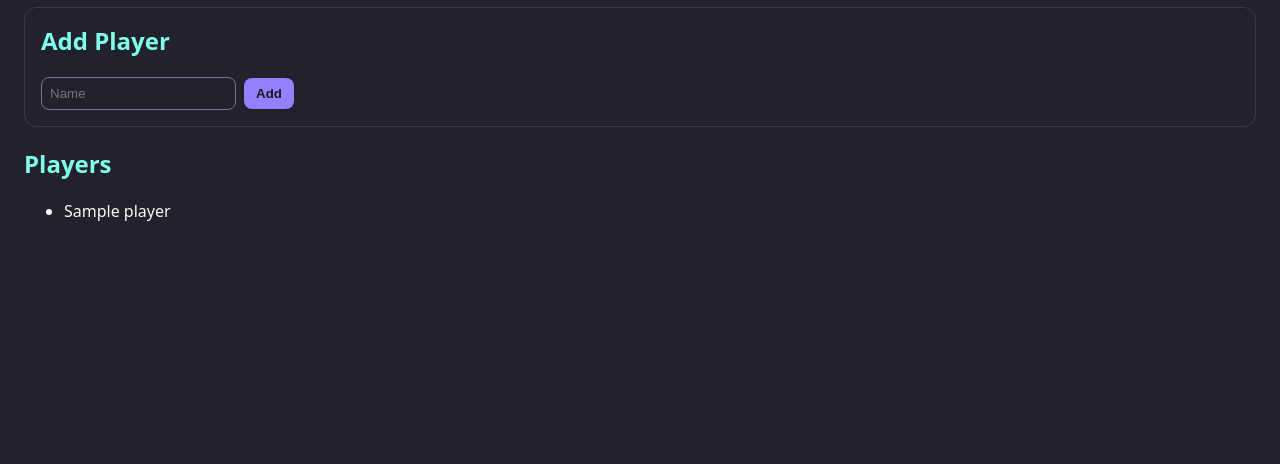
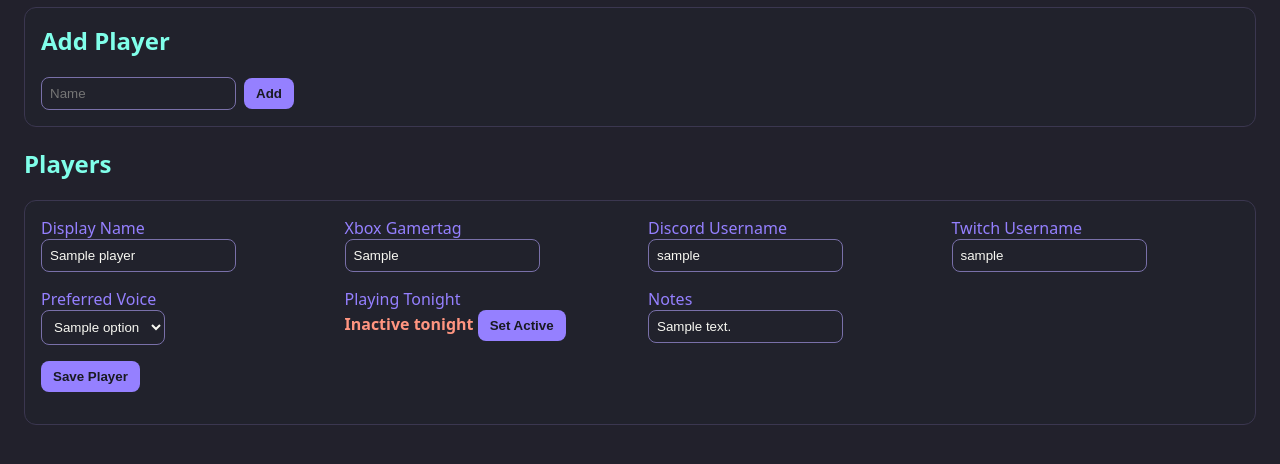
Before and after one commit to Lukefilewalker/SquadSync, a FastAPI app: template app/templates/players.html in a window 1280 px wide. Shown: the part 189-653 px from the top of the page. Run offline with FastAPI, Linux system fonts and the light colour scheme; the template is opened without the code that fills it: most values are stand-ins (such as "Sample title", 1, 10 or a date in 2020).

Commit message:
Add player profiles, active squad tracking, game archiving, and bulk import support

```diff
--- a/app/main.py
+++ b/app/main.py
@@ -78,6 +78,13 @@ def init_db():
         add_column_if_missing(conn, "player_games", "store", "TEXT DEFAULT ''")
         add_column_if_missing(conn, "games", "pc_xbox_crossplay", "TEXT DEFAULT 'Unknown'")
         add_column_if_missing(conn, "games", "crossplay_notes", "TEXT DEFAULT ''")
+        add_column_if_missing(conn, "games", "archived", "INTEGER DEFAULT 0")
+        add_column_if_missing(conn, "players", "xbox_gamertag", "TEXT DEFAULT ''")
+        add_column_if_missing(conn, "players", "discord_username", "TEXT DEFAULT ''")
+        add_column_if_missing(conn, "players", "twitch_username", "TEXT DEFAULT ''")
+        add_column_if_missing(conn, "players", "preferred_voice", "TEXT DEFAULT 'Either'")
+        add_column_if_missing(conn, "players", "notes", "TEXT DEFAULT ''")
+        add_column_if_missing(conn, "players", "active_tonight", "INTEGER DEFAULT 1")
 
         conn.commit()
 
@@ -86,14 +93,18 @@ def init_db():
 def startup():
     init_db()
 
-
 def get_players(conn):
-    return conn.execute("SELECT * FROM players ORDER BY name").fetchall()
-
+    return conn.execute("""
+        SELECT * FROM players
+        ORDER BY active_tonight DESC, name
+    """).fetchall()
 
 def get_games(conn):
-    return conn.execute("SELECT * FROM games ORDER BY title").fetchall()
-
+    return conn.execute("""
+        SELECT * FROM games
+        WHERE COALESCE(archived, 0) = 0
+        ORDER BY title
+    """).fetchall()
 
 def get_matrix(conn):
     players = get_players(conn)
@@ -168,17 +179,24 @@ def get_recommendations(players, rows):
 
         access_count = 0
         installed_count = 0
+        ready_count = 0
         no_access_count = 0
         unknown_count = 0
 
         for player in players:
             pdata = player_data[player["id"]]
 
-            if pdata["access"] in ACCESS_OK:
+            has_access = pdata["access"] in ACCESS_OK
+            is_installed = pdata["installed"] == "Yes"
+
+            if has_access:
                 access_count += 1
 
-            if pdata["installed"] == "Yes":
+            if is_installed:
                 installed_count += 1
+
+            if has_access and is_installed:
+                ready_count += 1
 
             if pdata["access"] == "No Access":
                 no_access_count += 1
@@ -186,28 +204,43 @@ def get_recommendations(players, rows):
             if pdata["access"] == "Unknown" or pdata["installed"] == "Unknown":
                 unknown_count += 1
 
-        score = (access_count * 2) + installed_count
+        min_players = game["min_players"] or 1
+        max_players = game["max_players"] or 99
+
+        score = (ready_count * 8) + (installed_count * 4) + (access_count * 2)
 
         pc_xbox = game["pc_xbox_crossplay"] or game["crossplay"] or "Unknown"
         if pc_xbox == "Yes":
-            score += 3
+            score += 4
         elif pc_xbox == "Partial":
             score += 1
         elif pc_xbox == "Possible":
             score += 1
         elif pc_xbox == "No":
-            score -= 5
+            score -= 10
         elif pc_xbox == "Unknown":
-            score -= 1
+            score -= 2
+
+        squad_fit = "Fits group"
+        if ready_count < min_players:
+            score -= 8
+            squad_fit = "Not enough ready players"
+        elif ready_count > max_players:
+            score -= 12
+            squad_fit = "Too many ready players"
 
         recommendations.append({
             "game": game,
             "score": score,
             "access_count": access_count,
             "installed_count": installed_count,
+            "ready_count": ready_count,
             "no_access_count": no_access_count,
             "unknown_count": unknown_count,
             "total_players": len(players),
+            "min_players": min_players,
+            "max_players": max_players,
+            "squad_fit": squad_fit,
             "pc_xbox_crossplay": pc_xbox,
         })
 
@@ -217,6 +250,7 @@ def get_recommendations(players, rows):
 def dashboard(request: Request):
     with db() as conn:
         players, rows = get_matrix(conn)
+        players = [p for p in players if p["active_tonight"]]
 
         buckets = {
             "Ready tonight": [],
@@ -233,12 +267,14 @@ def dashboard(request: Request):
             buckets[bucket].append(row)
 
         recommendations = get_recommendations(players, rows)
+        active_player_names = [p["name"] for p in players]
 
         return templates.TemplateResponse(
             "dashboard.html",
             {
                 "request": request,
                 "players": players,
+                "active_player_names": active_player_names,
                 "rows": rows,
                 "buckets": buckets,
                 "recommendations": recommendations,
@@ -306,7 +342,6 @@ def add_game(
                 VALUES (?, ?, ?, ?, ?, ?, ?, ?, ?, ?, ?, ?, ?, ?, ?)
                 """,
                 (
-                    metadata["title"],
                     pc_xbox_crossplay,
                     pc_xbox_crossplay,
                     min_players,
@@ -344,6 +379,28 @@ def add_game(
                 ),
             )
 
+        conn.commit()
+
+    return RedirectResponse("/games", status_code=303)
+
+@app.post("/games/{game_id}/archive")
+def archive_game(game_id: int):
+    with db() as conn:
+        conn.execute(
+            "UPDATE games SET archived = 1 WHERE id = ?",
+            (game_id,)
+        )
+        conn.commit()
+
+    return RedirectResponse("/games", status_code=303)
+
+@app.post("/games/{game_id}/unarchive")
+def unarchive_game(game_id: int):
+    with db() as conn:
+        conn.execute(
+            "UPDATE games SET archived = 0 WHERE id = ?",
+            (game_id,)
+        )
         conn.commit()
 
     return RedirectResponse("/games", status_code=303)
@@ -493,7 +550,6 @@ def fetch_game_metadata(game_id: int):
                 """
                 UPDATE games
                 SET rawg_id = ?,
-                    title = ?,
                     released = ?,
                     genres = ?,
                     platforms = ?,
@@ -504,7 +560,6 @@ def fetch_game_metadata(game_id: int):
                 """,
                 (
                     metadata["rawg_id"],
-                    metadata["title"],
                     metadata["released"],
                     metadata["genres"],
                     metadata["platforms"],
@@ -539,7 +594,6 @@ def fetch_missing_metadata():
                     """
                     UPDATE games
                     SET rawg_id = ?,
-                        title = ?,
                         released = ?,
                         genres = ?,
                         platforms = ?,
@@ -550,7 +604,6 @@ def fetch_missing_metadata():
                     """,
                     (
                         metadata["rawg_id"],
-                        metadata["title"],
                         metadata["released"],
                         metadata["genres"],
                         metadata["platforms"],
@@ -571,7 +624,11 @@ def players(request: Request):
         people = get_players(conn)
         return templates.TemplateResponse(
             "players.html",
-            {"request": request, "players": people},
+            {
+                "request": request,
+                "players": people,
+                "voice_options": VOICE_OPTIONS,
+            },
         )
 
 
@@ -582,3 +639,61 @@ def add_player(name: str = Form(...)):
         conn.commit()
 
     return RedirectResponse("/players", status_code=303)
+
+VOICE_OPTIONS = ["Discord", "Xbox Party", "In-game", "Either", "Unknown"]
+
+@app.post("/players/update")
+def update_player(
+    player_id: int = Form(...),
+    name: str = Form(...),
+    xbox_gamertag: str = Form(""),
+    discord_username: str = Form(""),
+    twitch_username: str = Form(""),
+    preferred_voice: str = Form("Either"),
+    active_tonight: int = Form(0),
+    notes: str = Form(""),
+):
+    if preferred_voice not in VOICE_OPTIONS:
+        preferred_voice = "Either"
+
+    with db() as conn:
+        conn.execute(
+            """
+            UPDATE players
+            SET name = ?,
+                xbox_gamertag = ?,
+                discord_username = ?,
+                twitch_username = ?,
+                preferred_voice = ?,
+                active_tonight = ?,
+                notes = ?
+            WHERE id = ?
+            """,
+            (
+                name.strip(),
+                xbox_gamertag.strip(),
+                discord_username.strip(),
+                twitch_username.strip(),
+                preferred_voice,
+                notes.strip(),
+                active_tonight,
+                player_id,
+            ),
+        )
+        conn.commit()
+
+    return RedirectResponse("/players", status_code=303)
+
+@app.post("/players/set-active")
+def set_player_active(
+    player_id: int = Form(...),
+    active_tonight: int = Form(...),
+):
+    with db() as conn:
+        conn.execute(
+            "UPDATE players SET active_tonight = ? WHERE id = ?",
+            (active_tonight, player_id),
+        )
+        conn.commit()
+
+    return RedirectResponse("/players", status_code=303)
--- a/app/templates/players.html
+++ b/app/templates/players.html
@@ -10,10 +10,75 @@
 </div>
 
 <h2>Players</h2>
-<ul>
+
 {% for player in players %}
-    <li>{{ player.name }}</li>
+<div class="card">
+    <form method="post" action="/players/update">
+        <input type="hidden" name="player_id" value="{{ player.id }}">
+
+        <div class="grid">
+            <div>
+                <label class="small">Display Name</label><br>
+                <input name="name" value="{{ player.name }}" required>
+            </div>
+
+            <div>
+                <label class="small">Xbox Gamertag</label><br>
+                <input name="xbox_gamertag" value="{{ player.xbox_gamertag }}" placeholder="Xbox name">
+            </div>
+
+            <div>
+                <label class="small">Discord Username</label><br>
+                <input name="discord_username" value="{{ player.discord_username }}" placeholder="Discord name">
+            </div>
+
+            <div>
+                <label class="small">Twitch Username</label><br>
+                <input name="twitch_username" value="{{ player.twitch_username }}" placeholder="Twitch name">
+            </div>
+
+            <div>
+                <label class="small">Preferred Voice</label><br>
+                <select name="preferred_voice">
+                    {% for option in voice_options %}
+                        <option value="{{ option }}" {% if player.preferred_voice == option %}selected{% endif %}>
+                            {{ option }}
+                        </option>
+                    {% endfor %}
+                </select>
+            </div>
+
+<div>
+    <label class="small">Playing Tonight</label><br>
+
+    {% if player.active_tonight %}
+        <span class="status-installed">Active tonight</span>
+        <form method="post" action="/players/set-active" style="display:inline;">
+            <input type="hidden" name="player_id" value="{{ player.id }}">
+            <input type="hidden" name="active_tonight" value="0">
+            <button type="submit">Set Inactive</button>
+        </form>
+    {% else %}
+        <span class="status-not-owned">Inactive tonight</span>
+        <form method="post" action="/players/set-active" style="display:inline;">
+            <input type="hidden" name="player_id" value="{{ player.id }}">
+            <input type="hidden" name="active_tonight" value="1">
+            <button type="submit">Set Active</button>
+        </form>
+    {% endif %}
+</div>
+
+            <div>
+                <label class="small">Notes</label><br>
+                <input name="notes" value="{{ player.notes }}" placeholder="Optional notes">
+            </div>
+        </div>
+
+        <p>
+            <button type="submit">Save Player</button>
+        </p>
+    </form>
+</div>
 {% endfor %}
-</ul>
 
 {% endblock %}
```
Also changed, not shown: app/import_games.py (added, +103 -0 lines), app/templates/dashboard.html (+15 -0 lines), app/templates/games.html (+8 -0 lines), 1 other file.
